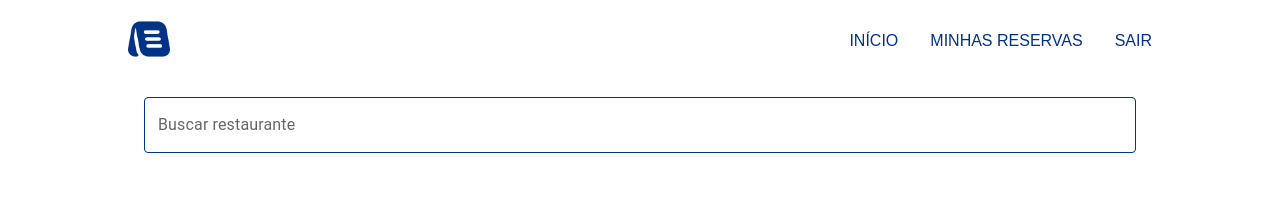
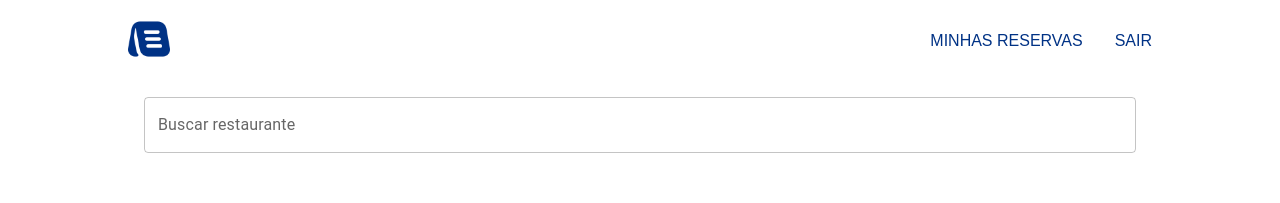
Before and after one commit to pdr-tuche/APS-projetoFinal, a React (Create React App) app in the folder app-ReservaFacil/: page / in a window 1280 px wide. Shown: the top 203 px of the page. Built offline with nearby package versions, Linux system fonts and the light colour scheme.

Commit message:
Finalizando front end

```diff
--- a/app-ReservaFacil/src/Components/Cabecalho/index.jsx
+++ b/app-ReservaFacil/src/Components/Cabecalho/index.jsx
@@ -1,4 +1,6 @@
 import React from "react";
+import { useLocation } from "react-router-dom";
+
 import {
   CabecalhoContainer,
   ItemMenu,
@@ -8,11 +10,11 @@ import {
   BarraMenu,
 } from "./style";
 import logo from "../../assets/img/logo.png";
-import { useLocation } from "react-router-dom";
 
 export default function Cabecalho() {
   const location = useLocation();
 
+  // Simulando o estado de login do usuário
   const isLoggedIn = true;
 
   return (
@@ -22,9 +24,6 @@ export default function Cabecalho() {
       </LinkEstilizado>
       <BarraMenu>
         <MenuItens>
-          <LinkEstilizado to="/">
-            <ItemMenu>Início</ItemMenu>
-          </LinkEstilizado>
           {isLoggedIn ? (
             <>
               <LinkEstilizado
--- a/app-ReservaFacil/src/Components/Card/index.jsx
+++ b/app-ReservaFacil/src/Components/Card/index.jsx
@@ -1,4 +1,6 @@
 import React, { useState } from "react";
+import { Toaster, toast } from "sonner";
+import { useLocation } from "react-router-dom";
 import {
   Card as MUICard,
   CardMedia,
@@ -16,9 +18,9 @@ import {
   MenuItem,
   Divider,
 } from "@mui/material";
-import { useLocation } from "react-router-dom";
+
+// Simulando banco de dados do restaurante
 import opcoesMesa from "../../assets/data/opcoesMesa.json";
-import { Toaster, toast } from "sonner";
 
 export default function Card({
   imagem,
@@ -31,15 +33,18 @@ export default function Card({
   reservaMesa,
 }) {
   const location = useLocation();
-  const [open, setOpen] = useState(false);
+  const [open, setOpen] = useState(false); // Controle de permissão do botão de fazer reserva
+
   const [nomeReserva, setNomeReserva] = useState("");
   const [dataReserva, setDataReserva] = useState("");
   const [horarioReserva, setHorarioReserva] = useState("");
   const [mesaSelecionada, setMesaSelecionada] = useState("");
   const [avaliacaoReserva, setAvaliacaoReserva] = useState(0);
 
+  // Simulando o estado de login do usuário
   const isLoggedIn = true;
 
+  // Função para abrir o formulário para fazer reserva
   const handleReservarMesa = () => {
     if (isLoggedIn === false) {
       toast.error(
@@ -50,14 +55,17 @@ export default function Card({
     }
   };
 
+  // Função de fechar o formulário da reserva
   const handleClose = () => {
     setOpen(false);
   };
 
+  // Função para selecionar a mesa
   const handleMesaChange = (event) => {
     setMesaSelecionada(event.target.value);
   };
 
+  // Função para efetuar a reserva
   const handleReservar = () => {
     if (!nomeReserva || !dataReserva || !horarioReserva || !mesaSelecionada) {
       toast.error("Por favor, preencha todos os campos.");
@@ -75,7 +83,7 @@ export default function Card({
             fontFamily: "Arial, sans-serif",
             gap: "12px",
             padding: "16px",
-            fontSize: "14px"
+            fontSize: "14px",
           },
         }}
         position="bottom-right"
--- a/app-ReservaFacil/src/Pages/Home/index.jsx
+++ b/app-ReservaFacil/src/Pages/Home/index.jsx
@@ -1,16 +1,31 @@
+import styled from "styled-components";
 import React, { useState } from "react";
+import { TextField, Box } from "@mui/material";
+
 import Card from "../../Components/Card";
-import { Container } from "./style";
 import restaurants from "../../assets/data/restaurants.json";
-import { TextField, Box } from "@mui/material";
+
+const Container = styled.div`
+  padding: 32px 0;
+  display: grid;
+  grid-template-columns: repeat(2, 1fr);
+  gap: 32px;
+
+  @media (max-width: 850px){
+    display: flex;
+    flex-direction: column;
+  }
+`;
 
 export function Home() {
   const [searchTerm, setSearchTerm] = useState("");
 
+  // Função para busca
   const handleSearchChange = (event) => {
     setSearchTerm(event.target.value);
   };
 
+  // Filtrar restaurantes com base na busca
   const filteredRestaurants = restaurants.filter((restaurant) =>
     restaurant.nome.toLowerCase().includes(searchTerm.toLowerCase())
   );
@@ -24,17 +39,6 @@ export function Home() {
           variant="outlined"
           value={searchTerm}
           onChange={handleSearchChange}
-          sx={{
-            "& .MuiOutlinedInput-root .MuiOutlinedInput-notchedOutline": {
-              borderColor: "#003285",
-            },
-            "&:hover .MuiOutlinedInput-root .MuiOutlinedInput-notchedOutline": {
-              borderColor: "#003285",
-            },
-            "&.Mui-focused .MuiOutlinedInput-root .MuiOutlinedInput-notchedOutline": {
-              borderColor: "#003285",
-            },
-          }}
         />
       </Box>
       <Container>
--- a/app-ReservaFacil/src/Pages/Home/style.jsx
+++ /dev/null
@@ -1,13 +0,0 @@
-import styled from "styled-components";
-
-export const Container = styled.div`
-  padding: 32px 0;
-  display: grid;
-  grid-template-columns: repeat(2, 1fr);
-  gap: 32px;
-
-  @media (max-width: 850px){
-    display: flex;
-    flex-direction: column;
-  }
-`;
--- a/app-ReservaFacil/src/Pages/Login/index.jsx
+++ b/app-ReservaFacil/src/Pages/Login/index.jsx
@@ -1,4 +1,6 @@
 import { useState } from "react";
+import { Toaster, toast } from "sonner";
+
 import {
   ContainerLogin,
   InputField,
@@ -8,7 +10,6 @@ import {
   QuestionRegister,
   SubmitButton,
 } from "./style";
-import { Toaster, toast } from "sonner";
 
 import logo from "../../assets/img/logo.png";
 
@@ -16,9 +17,11 @@ export function Login() {
   const [email, setEmail] = useState("");
   const [password, setPassword] = useState("");
 
+  // Função para enviar o formulário de login e verificar se está cadastrado
   const handleSubmit = (event) => {
     event.preventDefault();
     if (email === "usuario@example.com" && password === "123456") {
+      // Redirecionar para o Home
     } else {
       toast.error("Email ou senha incorretos.");
     }
--- a/app-ReservaFacil/src/Pages/MinhasReservas/index.jsx
+++ b/app-ReservaFacil/src/Pages/MinhasReservas/index.jsx
@@ -5,9 +5,11 @@ import {
   LinkExterno,
   Mensagem,
 } from "./style";
-import reservas from "../../assets/data/reservas.json";
 import Card from "../../Components/Card";
 import { ChevronLeft } from "lucide-react";
+
+// Simulando o banco de dados
+import reservas from "../../assets/data/reservas.json";
 
 export function MinhasReservas() {
   const temPoucasReservas = reservas.length < 2;
--- a/app-ReservaFacil/src/Pages/Register/index.jsx
+++ b/app-ReservaFacil/src/Pages/Register/index.jsx
@@ -11,19 +11,23 @@ import {
 import logo from "../../assets/img/logo.png";
 
 export function Register() {
+  const navigate = useNavigate();
+
   const [email, setEmail] = useState("");
   const [password, setPassword] = useState("");
   const [confirmPassword, setConfirmPassword] = useState("");
-  const navigate = useNavigate();
 
+  // Função para lidar com o envio do formulário
   const handleSubmit = (event) => {
     event.preventDefault();
 
+    // Verificação se todos os campos estão preenchidos
     if (!email || !password || !confirmPassword) {
       toast.error("Por favor, preencha todos os campos.");
       return;
     }
 
+    // Verificação se as senhas coincidem
     if (password !== confirmPassword) {
       toast.error("As senhas não coincidem");
       return;
@@ -31,6 +35,7 @@ export function Register() {
 
     toast.success("Cadastro realizado com sucesso!");
 
+    // Redirecionar para a página de login após 2 segundos
     setTimeout(() => {
       navigate("/login");
     }, 2000);
@@ -44,7 +49,7 @@ export function Register() {
             fontFamily: "Arial, sans-serif",
             gap: "12px",
             padding: "16px",
-            fontSize: "14px"
+            fontSize: "14px",
           },
         }}
         position="top-center"
```
